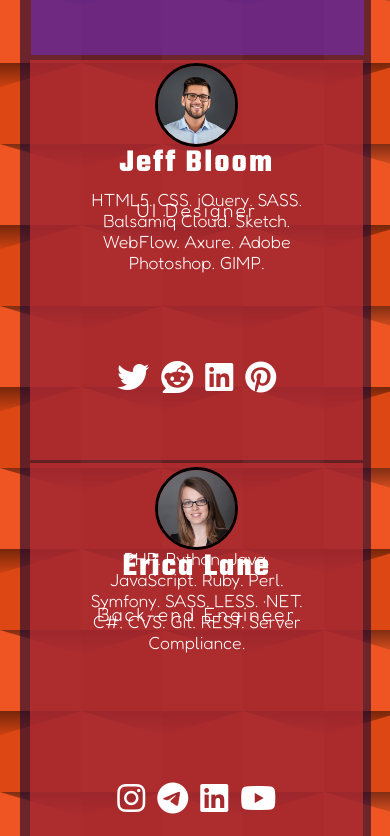
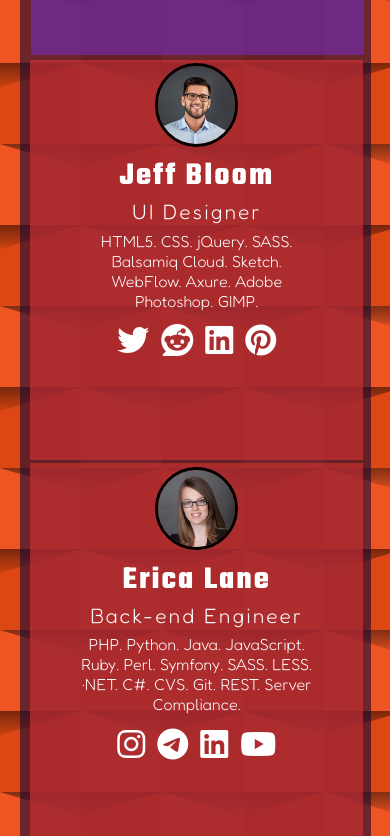
Before and after one commit to JorgeBackendProjects/DIW, a plain HTML site: page Tema8/Proyecto8.1/index.html in a window 390 px wide. Shown: the part 828-1664 px from the top of the page. Drawn offline with Linux system fonts and the light colour scheme.

Commit message:
Terminado - Respondise 100%

```diff
--- a/Tema8/Proyecto8.1/style.css
+++ b/Tema8/Proyecto8.1/style.css
@@ -133,23 +133,23 @@ main{
 
         /*Name*/
         & h2{
-            font-size: 2.3em;
+            font-size: 2vw;
             padding-top: 3%;
             letter-spacing: 2px;
         }
 
         /*Job*/
         & h3{
-            font-size: 1.7em;
+            font-size: 1.4vw;
             font-weight: 100;
-            padding-top: 4%;
+            padding-top: 1%;
             letter-spacing: 2px;
         }
 
         /*Languages*/
         & p{
             text-align: justify;
-            font-size: 1.5em;
+            font-size: 1.1vw;
             font-weight: 100;
             padding-top: 7%;
             padding-left: 50px;
@@ -226,8 +226,16 @@ main{
                 }
 
                 & p{
-                    font-size: 1.6vw;
+                    font-size: 1.5vw;
                 }
+            }
+        }
+    }
+
+    .parejita:nth-of-type(1){
+        & .contenido{
+            & .contact{
+                margin-top: -2%;
             }
         }
     }
@@ -241,29 +249,29 @@ main{
             }
 
             & h2{
-                transform: translateY(-90%);
+                margin-top: -1%;
             }
 
             & h3{
-                transform: translateY(-170%);
+                margin-top: -1%;
             }
 
             & p{
-                font-size: 1.6vw;
-                transform: translateY(-220%);
+                font-size: 1.5vw;
+                margin-top: -5%;
                 text-align: center;
             }
 
             & .contact{
-                transform: translateY(-150%);
+                margin-top: -17%;
             }
         }
     }
 
     .caja4{
         & .contenido{
-            & p{
-                transform: translateY(-200%);
+            & .contact{
+                margin-top: -6%;
             }
         }
     }
@@ -294,22 +302,20 @@ main{
                 }
 
                 & h2{
-                    font-size: 2em;
+                    font-size: 200%;
                 }
 
                 & h3{
-                    margin-top: 1.5%;
-                    font-size: 1.2em;
+                    font-size: 130%;
                 }
 
                 & p{
-                    margin-top: 14%;
-                    font-size: 1.1em;
+                    font-size: 100%;
                 }
 
                 & .contact{
                     display: block;
-                    margin-top: -8%;
+                    margin-top: -16%;
 
                     & .socialmedia{
                         visibility: visible;
@@ -327,22 +333,8 @@ main{
             margin-bottom: 1%;
 
             & .contenido{
-                & p{
-                    margin-top: 12%;
-                    font-size: 1.1em;
-                }
-
                 & .contact{
-                    display: block;
-                    margin-top: -12%;
-
-                    & .socialmedia{
-                        visibility: visible;
-
-                        & i{
-                            font-size: 2em;
-                        }
-                    }
+                    margin-top: -4%;
                 }
             }
         }
@@ -447,38 +439,6 @@ main{
 
 @media screen and (max-width: 630px){
     main{
-        & .caja3, .caja4{
-            & .contenido{
-                & h2{
-                    margin-top: 4vh;
-                }
-
-                & h3{
-                    margin-top: 3.5%;
-                }
-
-                & p{
-                    margin-top: 28%;
-                }
-
-                & .contact{
-                    margin-top: -20%;
-                }
-            }
-        }
-
-        & .caja3{
-            & .contenido{
-                & p{
-                    margin-top: 35%;
-                }
-
-                & .contact{
-                    margin-top: -20%;
-                }
-            }
-        }
-
         & .parejita{
             & .contenido{
 
```
